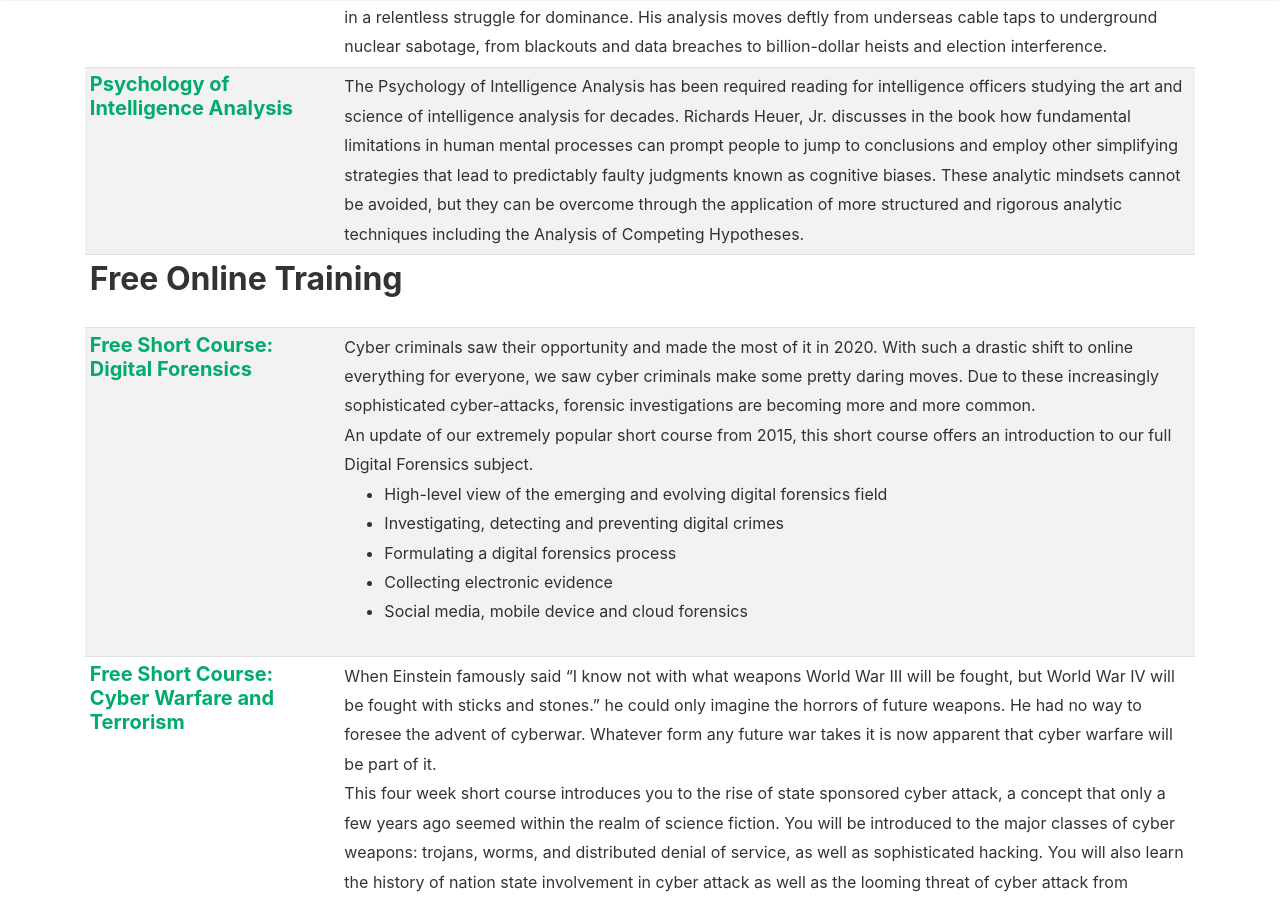
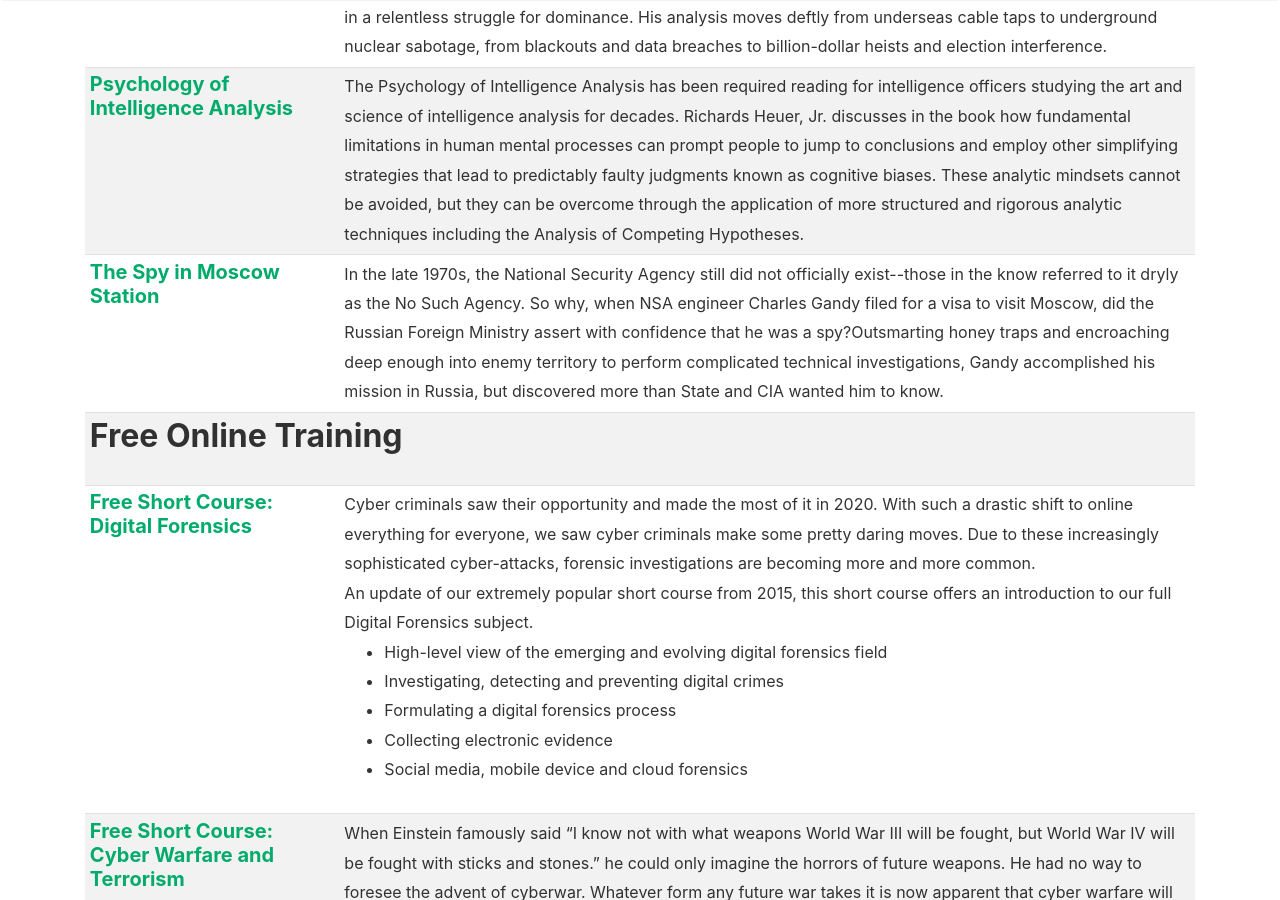
Before and after one commit to shannaniggans/fancy4n6.github.io, a Jekyll site: the page built from _pages/resources.md, in a window 1280 px wide and 900 px high, scrolled down 2123 px. Built offline with Jekyll 4.4.1, drawn with Linux system fonts in a browser that asks for light colours; nearby versions of some CDN libraries.

Commit message:
Update resources.md

```diff
--- a/_pages/resources.md
+++ b/_pages/resources.md
@@ -81,6 +81,10 @@
     <tr>
       <td><h5><a href="https://www.cia.gov/resources/csi/books-monographs/psychology-of-intelligence-analysis-2/">Psychology of Intelligence Analysis</a></h5></td>
     <td>The Psychology of Intelligence Analysis has been required reading for intelligence officers studying the art and science of intelligence analysis for decades. Richards Heuer, Jr. discusses in the book how fundamental limitations in human mental processes can prompt people to jump to conclusions and employ other simplifying strategies that lead to predictably faulty judgments known as cognitive biases. These analytic mindsets cannot be avoided, but they can be overcome through the application of more structured and rigorous analytic techniques including the Analysis of Competing Hypotheses.</td>
+  </tr>
+      <tr>
+      <td><h5><a href="https://www.amazon.com.au/Spy-Moscow-Station-Counterspys-Deadly/dp/1250301165">The Spy in Moscow Station</a></h5></td>
+    <td>In the late 1970s, the National Security Agency still did not officially exist--those in the know referred to it dryly as the No Such Agency. So why, when NSA engineer Charles Gandy filed for a visa to visit Moscow, did the Russian Foreign Ministry assert with confidence that he was a spy?Outsmarting honey traps and encroaching deep enough into enemy territory to perform complicated technical investigations, Gandy accomplished his mission in Russia, but discovered more than State and CIA wanted him to know.</td>
   </tr>
 
   <tr><td colspan="2"><h2>Free Online Training<a name ="FreeOnlineTraining"></a></h2></td></tr>
```
